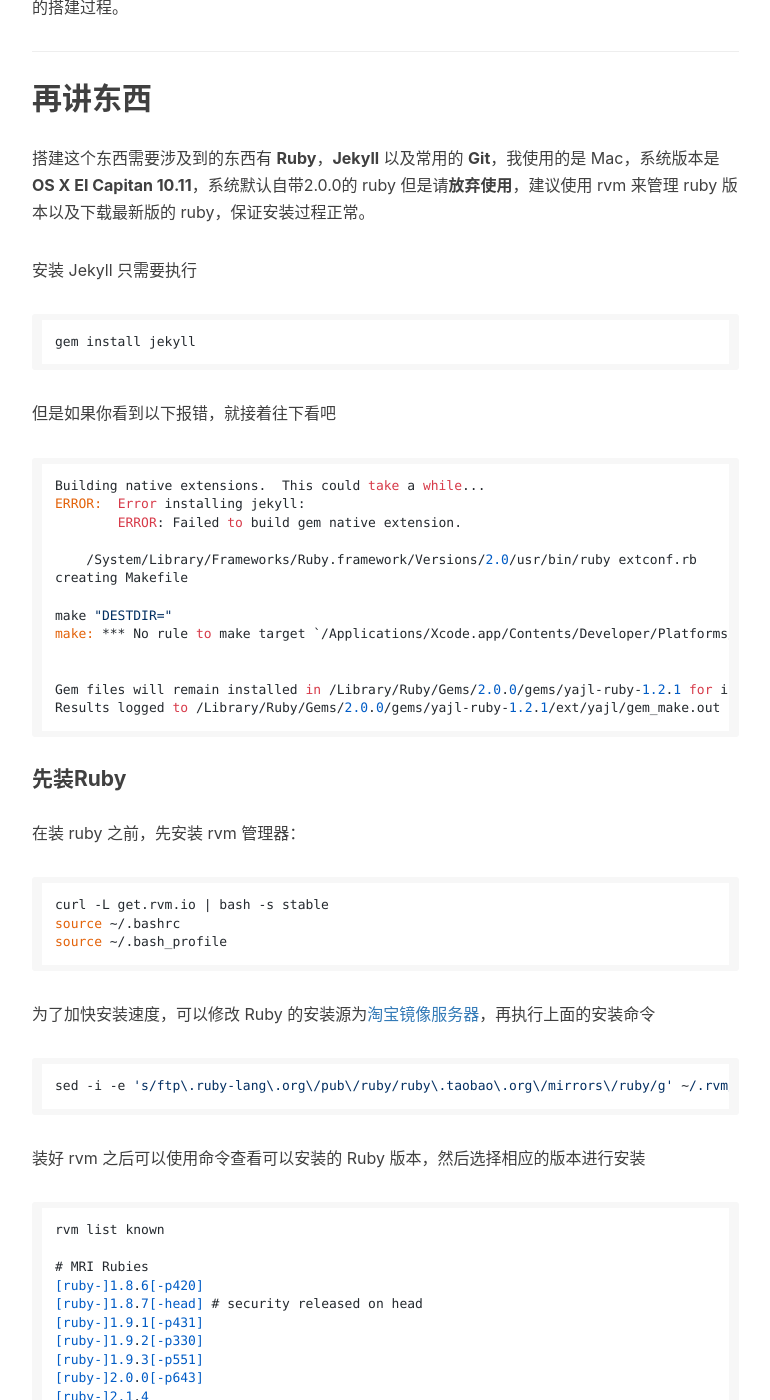
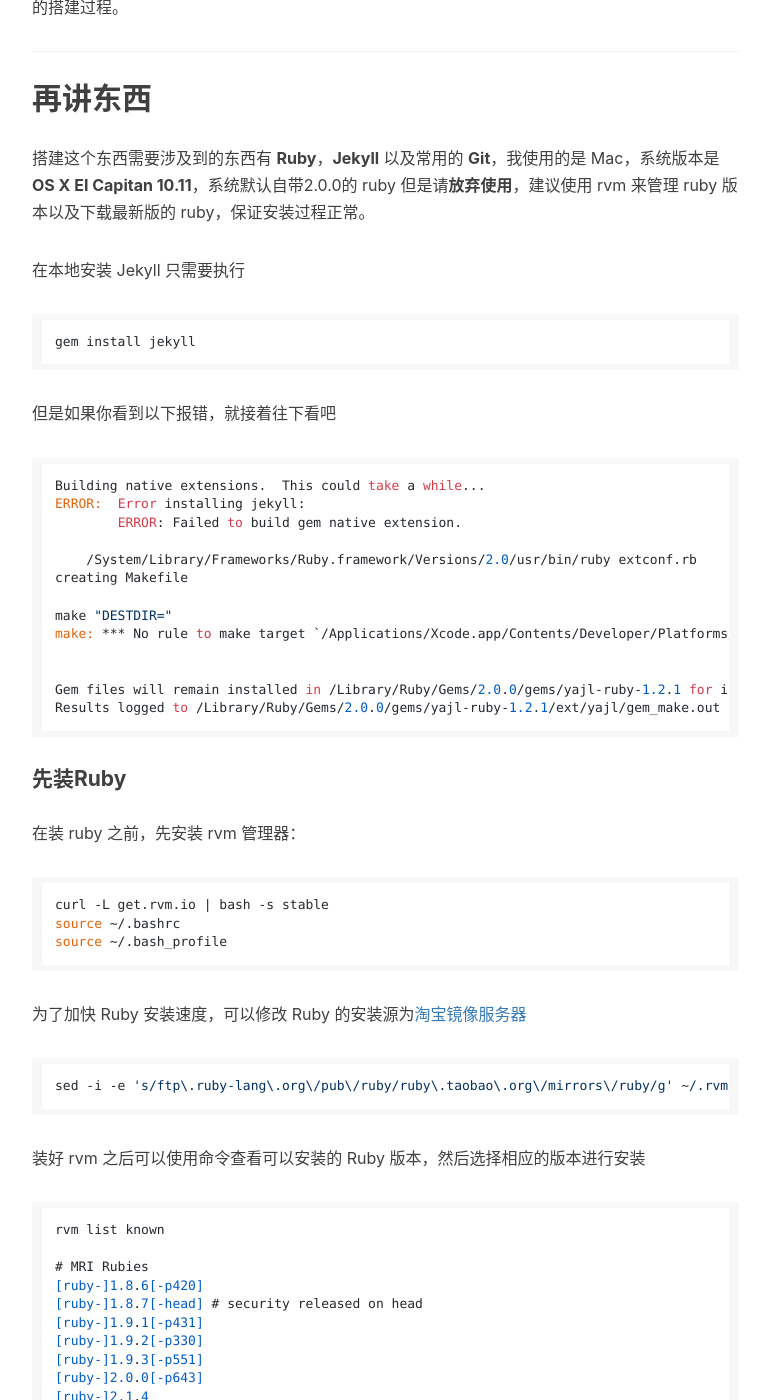
Before and after one commit to liuyufei/liuyufei.github.io, a Jekyll site: the page built from _posts/2015-11-27-hello-jekyll.markdown, in a window 1280 px wide and 1400 px high, scrolled down 1414 px. Shown: the whole window, without its empty margins (233-1003 px from the left). Built offline with Jekyll 4.4.1, drawn with Linux system fonts in a browser that asks for light colours; nearby versions of some CDN libraries; comment, search, counter and statistics services are not loaded.

Commit message:
fix writting error

````diff
--- a/_posts/2015-11-27-hello-jekyll.markdown
+++ b/_posts/2015-11-27-hello-jekyll.markdown
@@ -38,7 +38,7 @@
 
 搭建这个东西需要涉及到的东西有 **Ruby**，**Jekyll** 以及常用的 **Git**，我使用的是 Mac，系统版本是 **OS X EI Capitan 10.11**，系统默认自带2.0.0的 ruby 但是请**放弃使用**，建议使用 rvm 来管理 ruby 版本以及下载最新版的 ruby，保证安装过程正常。
 
-安装 Jekyll 只需要执行
+在本地安装 Jekyll 只需要执行
 
 ```
 gem install jekyll
@@ -71,7 +71,7 @@
 source ~/.bashrc
 source ~/.bash_profile
 ```
-为了加快安装速度，可以修改 Ruby 的安装源为[淘宝镜像服务器](https://ruby.taobao.org/)，再执行上面的安装命令
+为了加快 Ruby 安装速度，可以修改 Ruby 的安装源为[淘宝镜像服务器](https://ruby.taobao.org/)
 
 ```
 sed -i -e 's/ftp\.ruby-lang\.org\/pub\/ruby/ruby\.taobao\.org\/mirrors\/ruby/g' ~/.rvm/config/db
````
Also changed, not shown: 1 other file.
